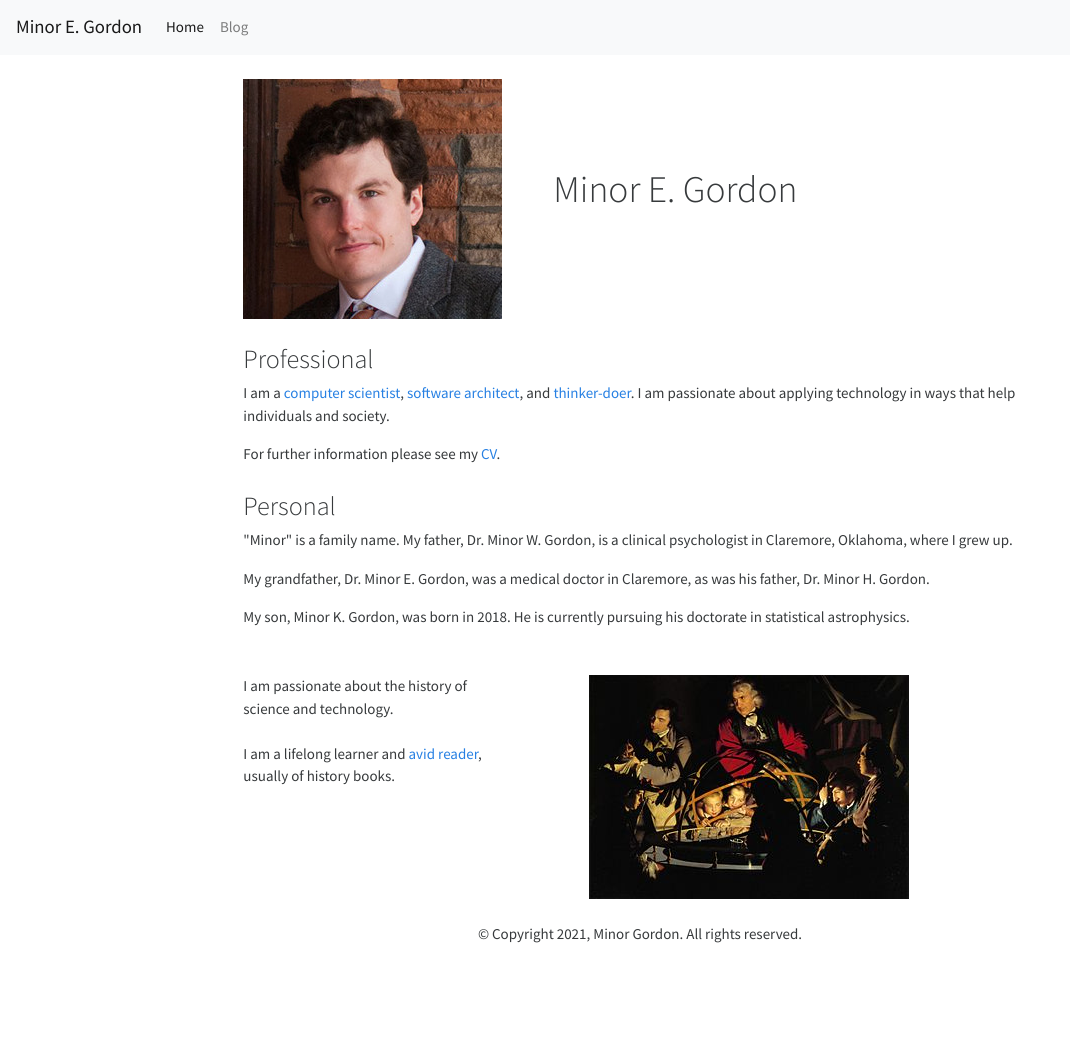
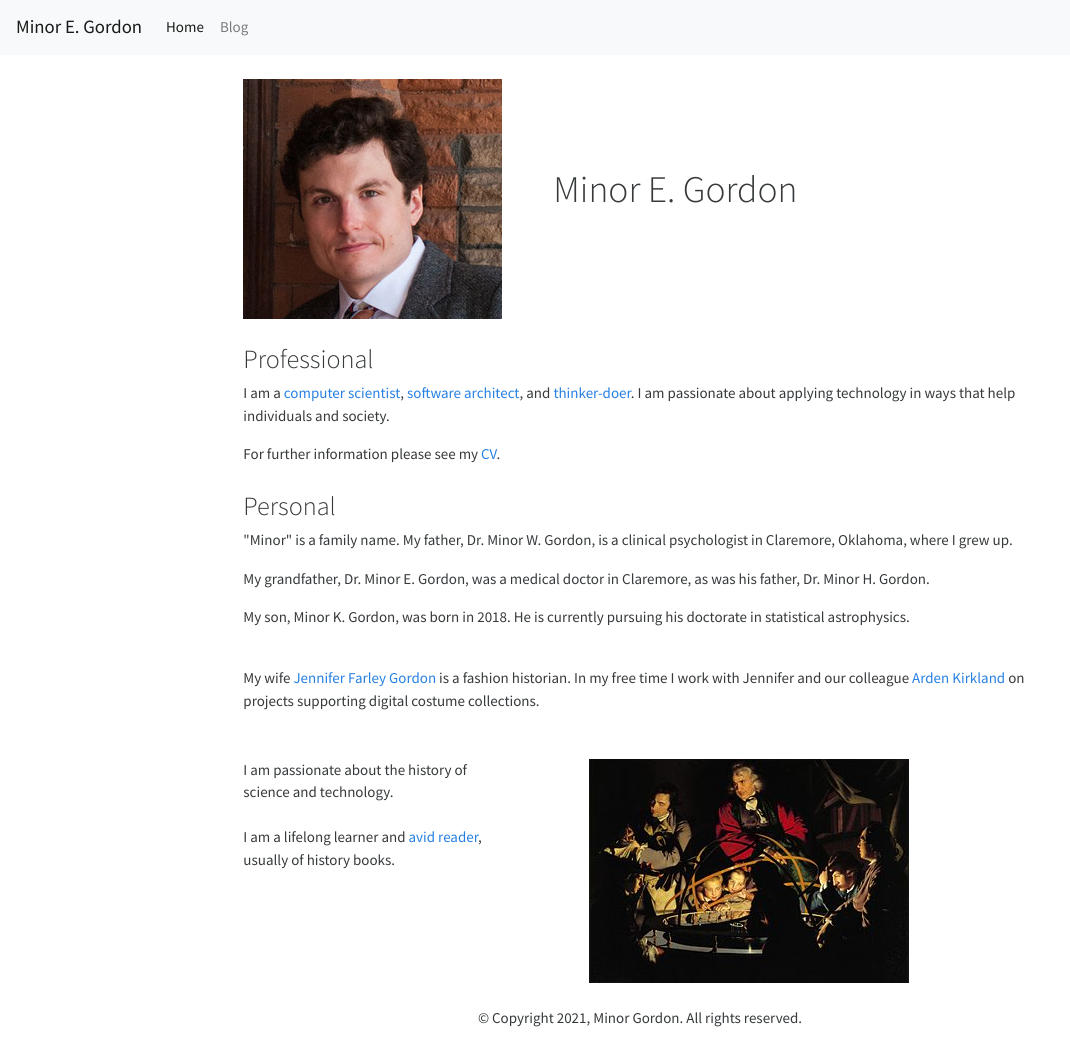
Before and after one commit to minorg/minorgordon.net, a Jekyll site: the page built from index.html, in a window 1280 px wide. Shown: the whole page, without its empty margins (0-1070 px from the left). Built offline with Jekyll 4.4.1, drawn with Linux system fonts in a browser that asks for light colours; nearby versions of some CDN libraries; before the commit the page ends 962 px from its top, so only the background shows below that.

Commit message:
add info

```diff
--- a/index.html
+++ b/index.html
@@ -33,6 +33,14 @@ layout: page
                 <div class="row">
                     <br/>
                 </div>
+                <div class="row">
+                    <p>
+                    My wife&nbsp;<a href="https://jfgordon.net">Jennifer Farley Gordon</a>&nbsp;is a fashion historian. In my free time I work with Jennifer and our colleague&nbsp;<a href="https://www.ardenkirkland.com">Arden Kirkland<a/>&nbsp;on projects supporting digital costume collections.
+                    </p>
+                </div>
+                <div class="row">
+                    <br/>
+                </div>
                 <div class="row mt-2">
                     <div class="col-4 pl-0">
                         <p> I am passionate about the history of science and technology.
```
